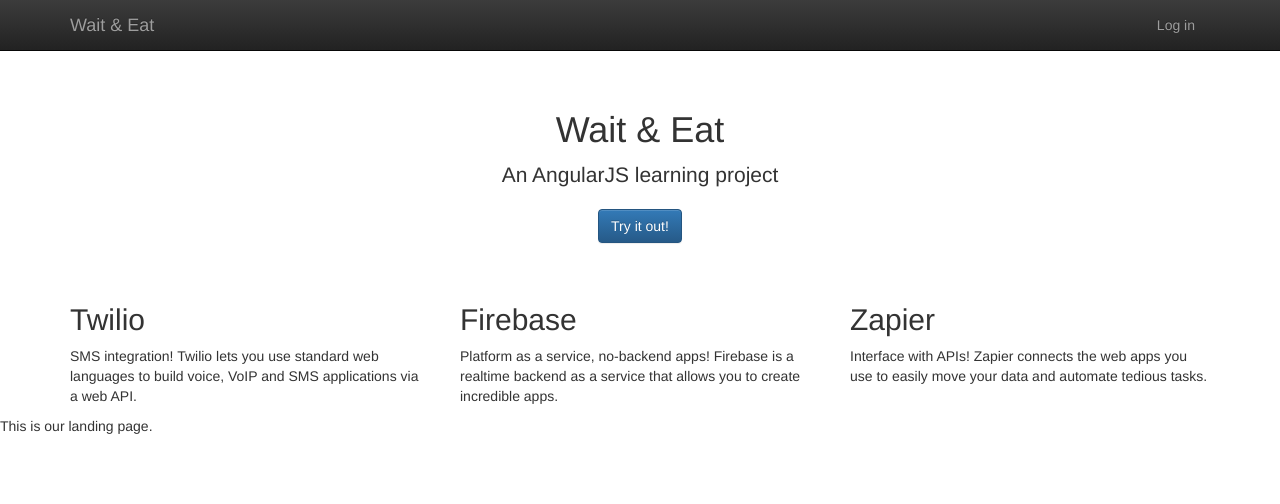
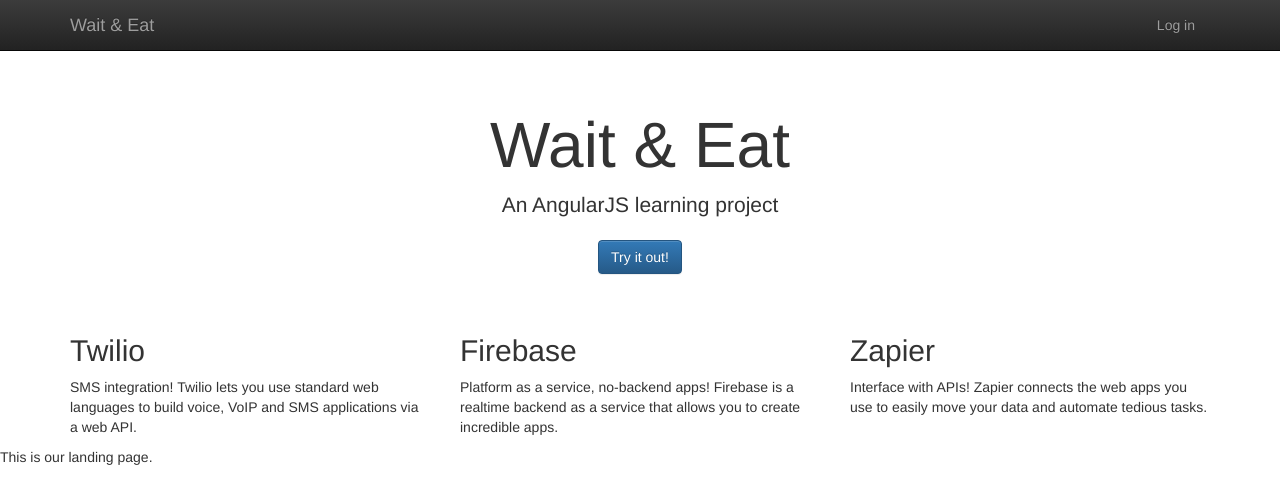
Before and after one commit to jbinto/wait-and-eat, a website: page app/index.html in a window 1280 px wide. Drawn offline with nearby package versions, Linux system fonts and the light colour scheme.

Commit message:
Make 'logo' text huge

```diff
--- a/app/css/app.css
+++ b/app/css/app.css
@@ -7,3 +7,7 @@
   padding: 40px 15px;
   text-align: center;
 }
+
+.starter-template h1 {
+  font-size: 64px;
+}
```
